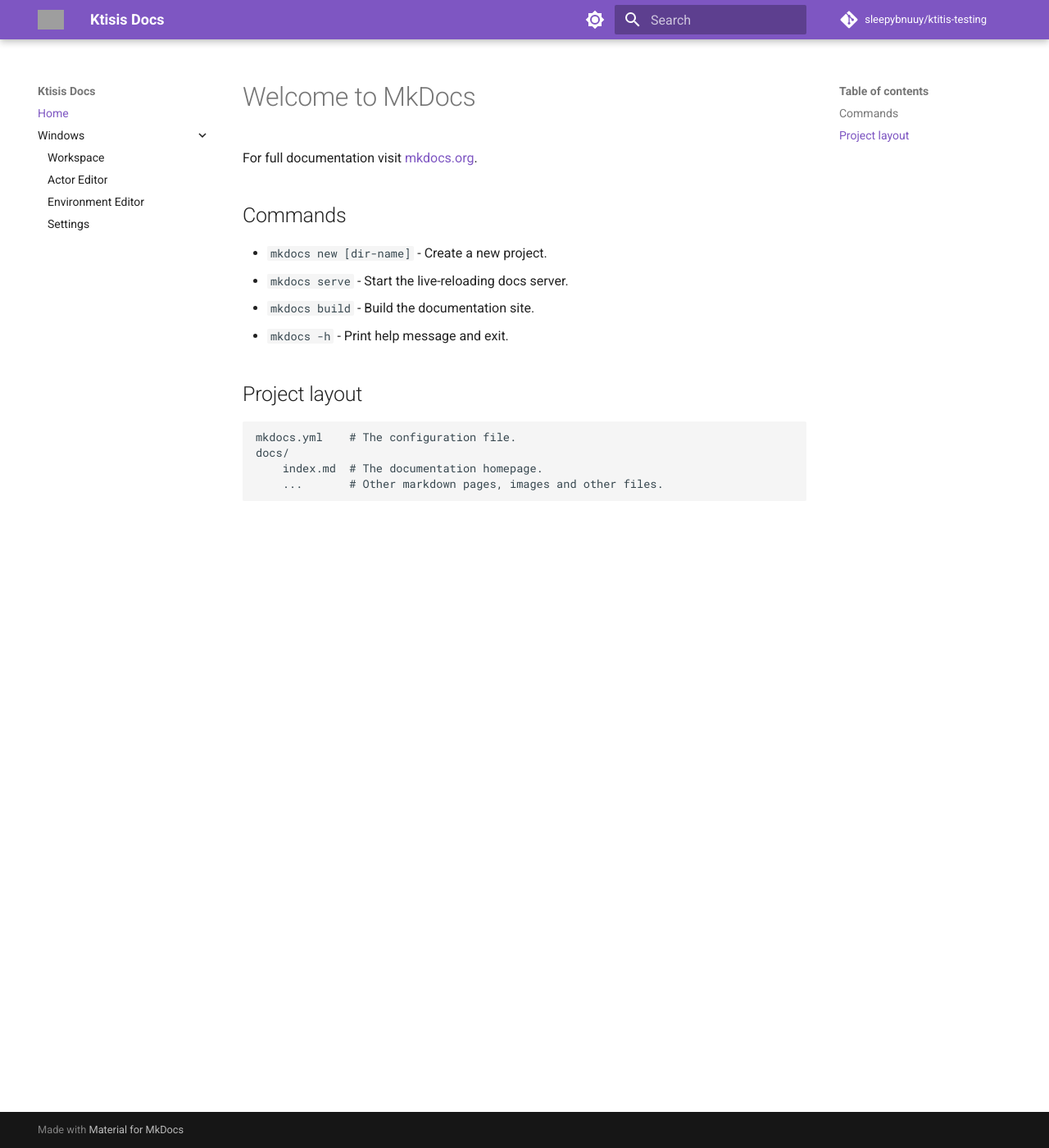
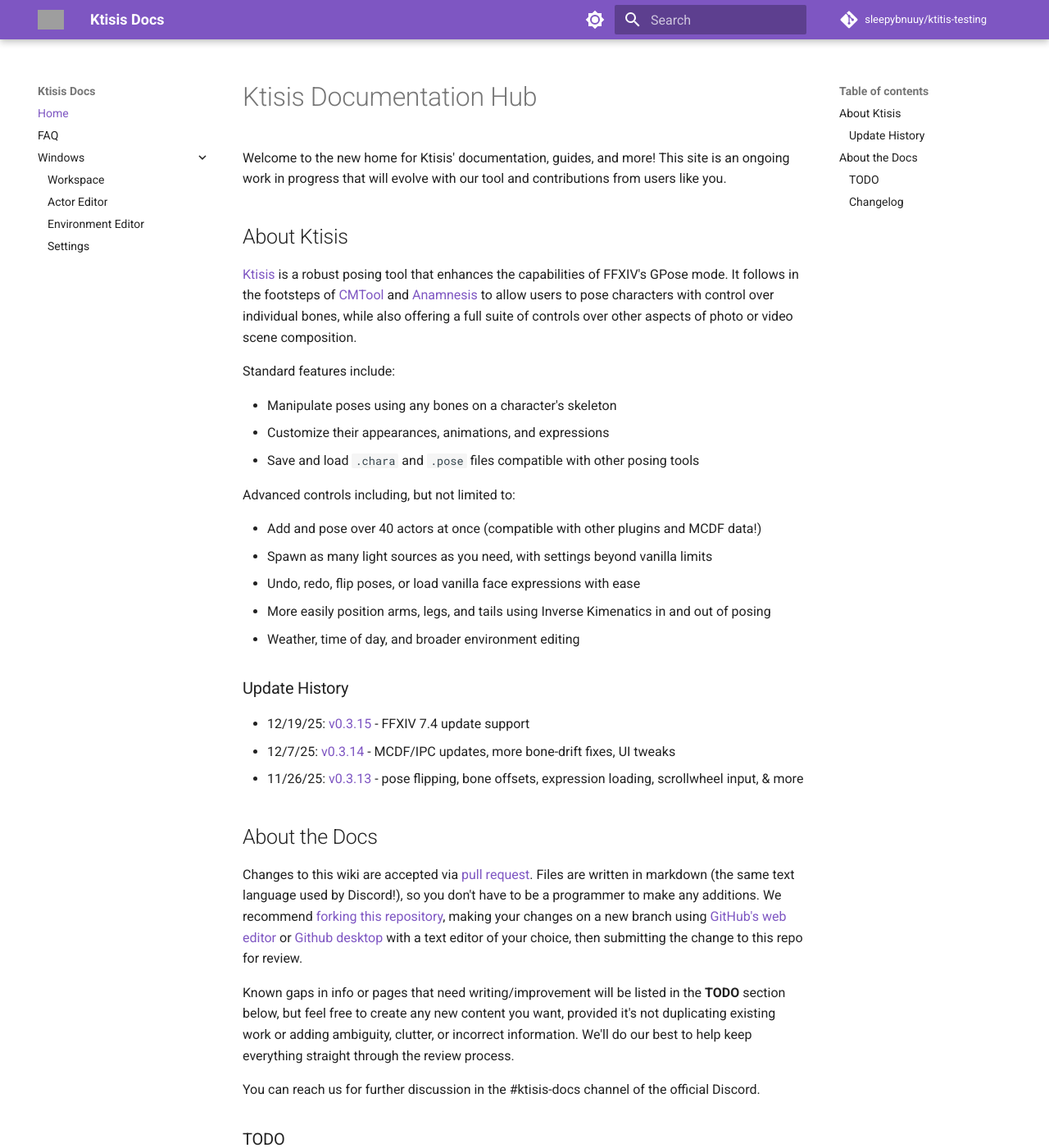
Before and after one commit to sleepybnuuy/ktisis-docs, an MkDocs documentation site: the page built from docs/index.md, in a window 1280 px wide and 1400 px high. Shown: the whole window at 82% size. Built offline with MkDocs 1.6.1 and Material for MkDocs 9.7.7, drawn with Linux system fonts in a browser that asks for light colours; comment, search, counter and statistics services are not loaded; some of the changed text lies outside the part shown; grey boxes are pictures that could not be loaded.

Commit message:
example site content

```diff
--- a/docs/index.md
+++ b/docs/index.md
@@ -1,17 +1,40 @@
-# Welcome to MkDocs
+# Ktisis Documentation Hub
+Welcome to the new home for Ktisis' documentation, guides, and more! This site is an ongoing work in progress that will evolve with our tool and contributions from users like you.
 
-For full documentation visit [mkdocs.org](https://www.mkdocs.org).
+## About Ktisis
+[Ktisis](https://github.com/sleepybnuuy/ktisis-testing) is a robust posing tool that enhances the capabilities of FFXIV's GPose mode. It follows in the footsteps of [CMTool](https://github.com/imchillin/CMTool) and [Anamnesis](https://github.com/imchillin/Anamnesis) to allow users to pose characters with control over individual bones, while also offering a full suite of controls over other aspects of photo or video scene composition.
 
-## Commands
+Standard features include:
 
-* `mkdocs new [dir-name]` - Create a new project.
-* `mkdocs serve` - Start the live-reloading docs server.
-* `mkdocs build` - Build the documentation site.
-* `mkdocs -h` - Print help message and exit.
+- Manipulate poses using any bones on a character's skeleton
+- Customize their appearances, animations, and expressions
+- Save and load `.chara` and `.pose` files compatible with other posing tools
 
-## Project layout
+Advanced controls including, but not limited to:
 
-    mkdocs.yml    # The configuration file.
-    docs/
-        index.md  # The documentation homepage.
-        ...       # Other markdown pages, images and other files.
+- Add and pose over 40 actors at once (compatible with other plugins and MCDF data!)
+- Spawn as many light sources as you need, with settings beyond vanilla limits
+- Undo, redo, flip poses, or load vanilla face expressions with ease
+- More easily position arms, legs, and tails using Inverse Kimenatics in and out of posing
+- Weather, time of day, and broader environment editing
+
+### Update History
+- 12/19/25: [v0.3.15](https://github.com/ktisis-tools/Ktisis/releases/tag/v0.3.15) - FFXIV 7.4 update support
+- 12/7/25: [v0.3.14](https://github.com/ktisis-tools/Ktisis/releases/tag/v0.3.14) - MCDF/IPC updates, more bone-drift fixes, UI tweaks
+- 11/26/25: [v0.3.13](https://github.com/ktisis-tools/Ktisis/releases/tag/v0.3.13) - pose flipping, bone offsets, expression loading, scrollwheel input, & more
+
+## About the Docs
+Changes to this wiki are accepted via [pull request](https://github.com/sleepybnuuy/ktisis-docs/pulls). Files are written in markdown (the same text language used by Discord!), so you don't have to be a programmer to make any additions. We recommend [forking this repository](https://github.com/sleepybnuuy/ktisis-docs/fork), making your changes on a new branch using [GitHub's web editor](https://github.dev/github/dev) or [Github desktop](https://github.com/apps/desktop) with a text editor of your choice, then submitting the change to this repo for review.
+
+Known gaps in info or pages that need writing/improvement will be listed in the **TODO** section below, but feel free to create any new content you want, provided it's not duplicating existing work or adding ambiguity, clutter, or incorrect information. We'll do our best to help keep everything straight through the review process.
+
+You can reach us for further discussion in the #ktisis-docs channel of the official Discord.
+
+### TODO
+- Missing Guides/Walkthroughs section
+- Missing FAQs
+- Need a Posing section
+- Need a Scene Composition section
+
+### Changelog
+- 1/14/26: first draft
--- a/mkdocs.yml
+++ b/mkdocs.yml
@@ -1,4 +1,5 @@
 site_name: Ktisis Docs
+site_url: https://sleepybnuuy.github.io/ktisis-docs/
 repo_url: https://github.com/sleepybnuuy/ktisis-testing
 repo_name: sleepybnuuy/ktitis-testing
 
@@ -26,6 +27,7 @@
 # any navigable new pages must be added to nav for manual sorting
 nav:
   - Home: index.md
+  - FAQ: faq.md
   - Windows:
     - Workspace: windows/workspace.md
     - Actor Editor: windows/actor.md
```
Also changed, not shown: docs/faq.md (added, +11 -0 lines).
